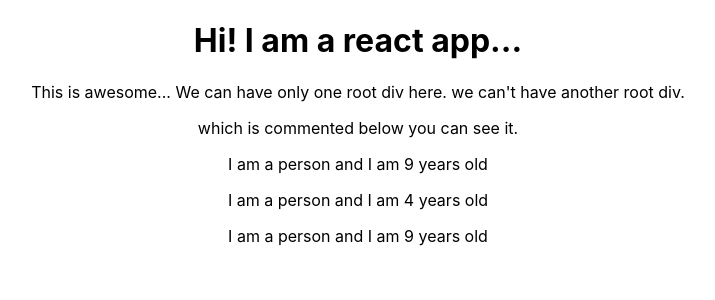
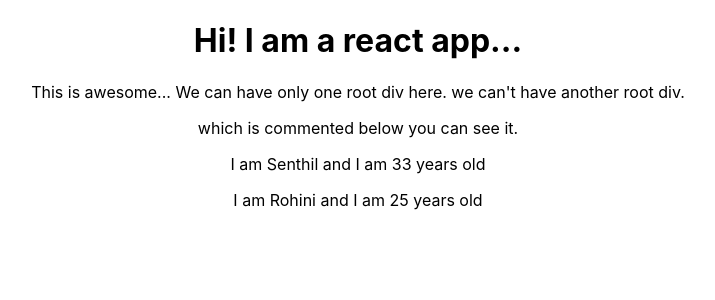
Before and after one commit to sentraja/my-app, a React (Create React App) app: page / in a window 1280 px wide. Shown: the top 300 px of the page, without its empty margins (282-997 px from the left). Built offline with nearby package versions, Linux system fonts and the light colour scheme.

Commit message:
Introduction to props concept nd sed them in components.

```diff
--- a/src/App.js
+++ b/src/App.js
@@ -11,9 +11,9 @@
         <p> which is commented below you can see it.</p>
 
 
-        <Person1 />
-        <Person1 />
-        <Person1 />
+        <Person1 name="Senthil" age="33">My Hobbies are</Person1>
+        <Person1 name="Rohini" age="25">My Hobbies are</Person1>
+
         {/* The first character should be in capital to make difference from the reserved HTML keyword like div - Div and so on. */}
 
       </div>
--- a/src/Person/Person.js
+++ b/src/Person/Person.js
@@ -2,8 +2,11 @@
 
 // created a fucntional component with JSX elemnts and hence we import the react as line no: 1
 // Here we didn't import component in first line, since we didnt use the class that extends the component
-const persons = () => {
-return  <p> I am a person and I am {Math.floor(Math.random()* 30)} years old</p>
+const persons = (props) => {
+    // return  <p> I am a person and I am {Math.floor(Math.random()* 30)} years old</p>
+
+    return <p> I am {props.name} and I am {props.age} years old</p>
+
 };
 
 export default persons
```
